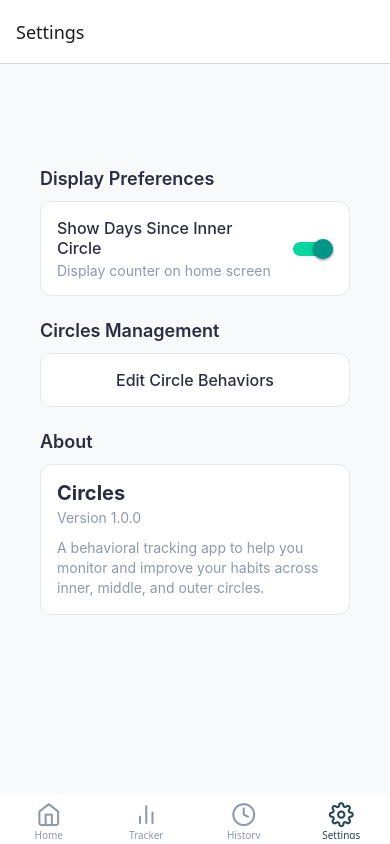
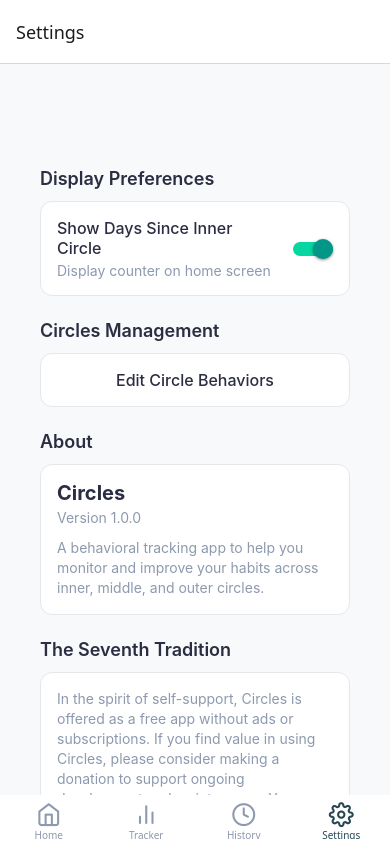
Before and after one commit to Griffanian/CircleTracker, a React Native app: screen /SettingsTab in a window 390 px wide. Built offline with nearby package versions, Linux system fonts and the light colour scheme; what react-native-keyboard-controller, react-native-worklets would draw is missing.

Commit message:
added buy me a coffee

```diff
--- a/screens/SettingsScreen.tsx
+++ b/screens/SettingsScreen.tsx
@@ -101,6 +101,45 @@ export default function SettingsScreen() {
             </ThemedText>
           </View>
         </View>
+        <View style={styles.section}>
+          <ThemedText style={styles.sectionTitle}>The Seventh Tradition</ThemedText>
+          <View
+            style={[
+              styles.infoCard,
+              {
+                backgroundColor: theme.backgroundDefault,
+                borderColor: theme.border,
+              },
+            ]}
+          >
+            <ThemedText
+              style={[styles.description, { color: theme.textSecondary }]}
+            >
+              In the spirit of self-support, Circles is offered as a free app
+              without ads or subscriptions. If you find value in using Circles,
+              please consider making a donation to support ongoing development
+              and maintenance. Your contributions help keep the app free for everyone.
+            </ThemedText>
+            <Pressable
+              onPress={() =>
+              require("react-native").Linking.openURL(
+                "https://buymeacoffee.com/MilesSoftware"
+              )
+              }
+              style={({ pressed }) => ({ marginTop: Spacing.md, opacity: pressed ? 0.7 : 1 })}
+              accessibilityRole="link"
+            >
+              <ThemedText
+              style={[
+                styles.description,
+                { color: theme.success, textDecorationLine: "underline" },
+              ]}
+              >
+                Donate via Buy Me a Coffee
+              </ThemedText>
+            </Pressable>
+          </View>
+        </View>
       </View>
     </ScreenScrollView>
   );
```
